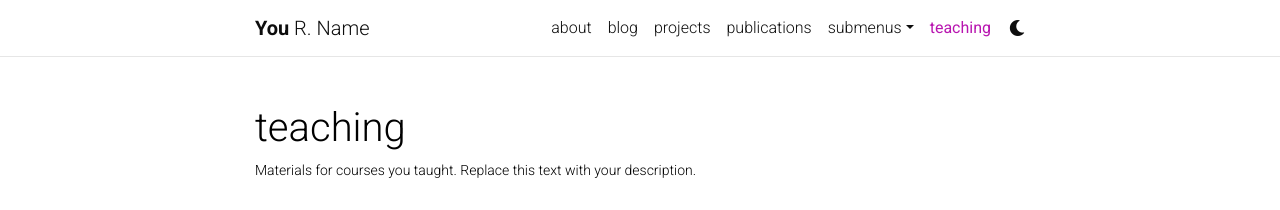
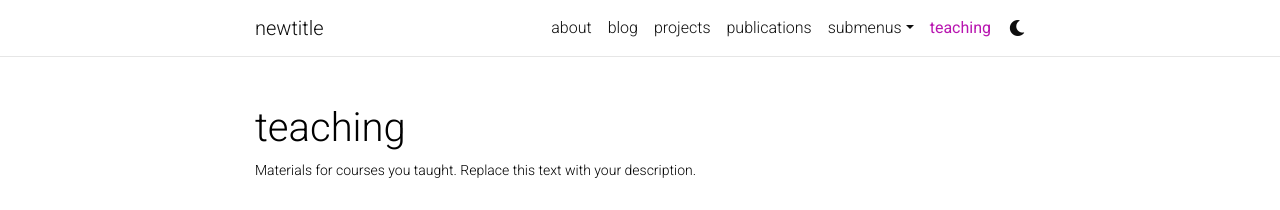
Before and after one commit to edpaulino/edpaulino.github.io, a Jekyll site: the page built from _pages/teaching.md, in a window 1280 px wide. Shown: the top 210 px of the page. Built offline with Jekyll 4.4.1, drawn with Linux system fonts in a browser that asks for light colours; comment, search, counter and statistics services are not loaded; a style sheet for code colours, icons or effects is not loaded.

Commit message:
Update _config.yml

```diff
--- a/_config.yml
+++ b/_config.yml
@@ -2,7 +2,7 @@
 # Site settings
 # -----------------------------------------------------------------------------
 
-title: blank # the website title (if blank, full name will be used instead)
+title: newtitle # the website title (if blank, full name will be used instead)
 first_name: You
 middle_name: R.
 last_name: Name
@@ -18,8 +18,8 @@ keywords: jekyll, jekyll-theme, academic-website, portfolio-website  # add your
 lang: en # the language of your site (for example: en, fr, cn, ru, etc.)
 icon: ⚛️  # the emoji used as the favicon (alternatively, provide image name in /assets/img/)
 
-url: https://alshedivat.github.io # the base hostname & protocol for your site
-baseurl: /al-folio # the subpath of your site, e.g. /blog/
+url: https://edpaulino.github.io # the base hostname & protocol for your site
+baseurl: # the subpath of your site, e.g. /blog/
 last_updated: false # set to true if you want to display last updated in the footer
 impressum_path:  # set to path to include impressum link in the footer, use the same path as permalink in a page, helps to conform with EU GDPR
 
```
